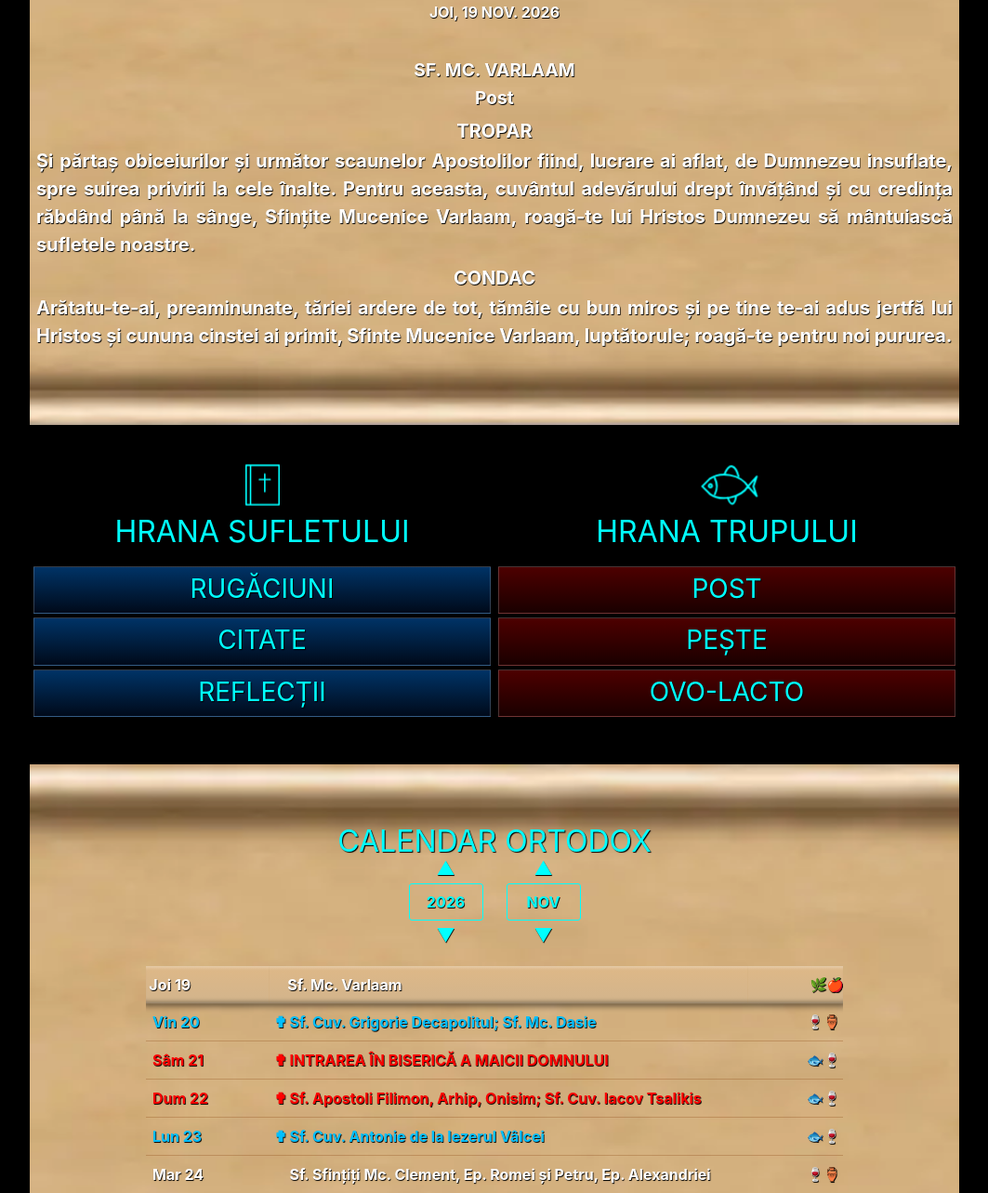
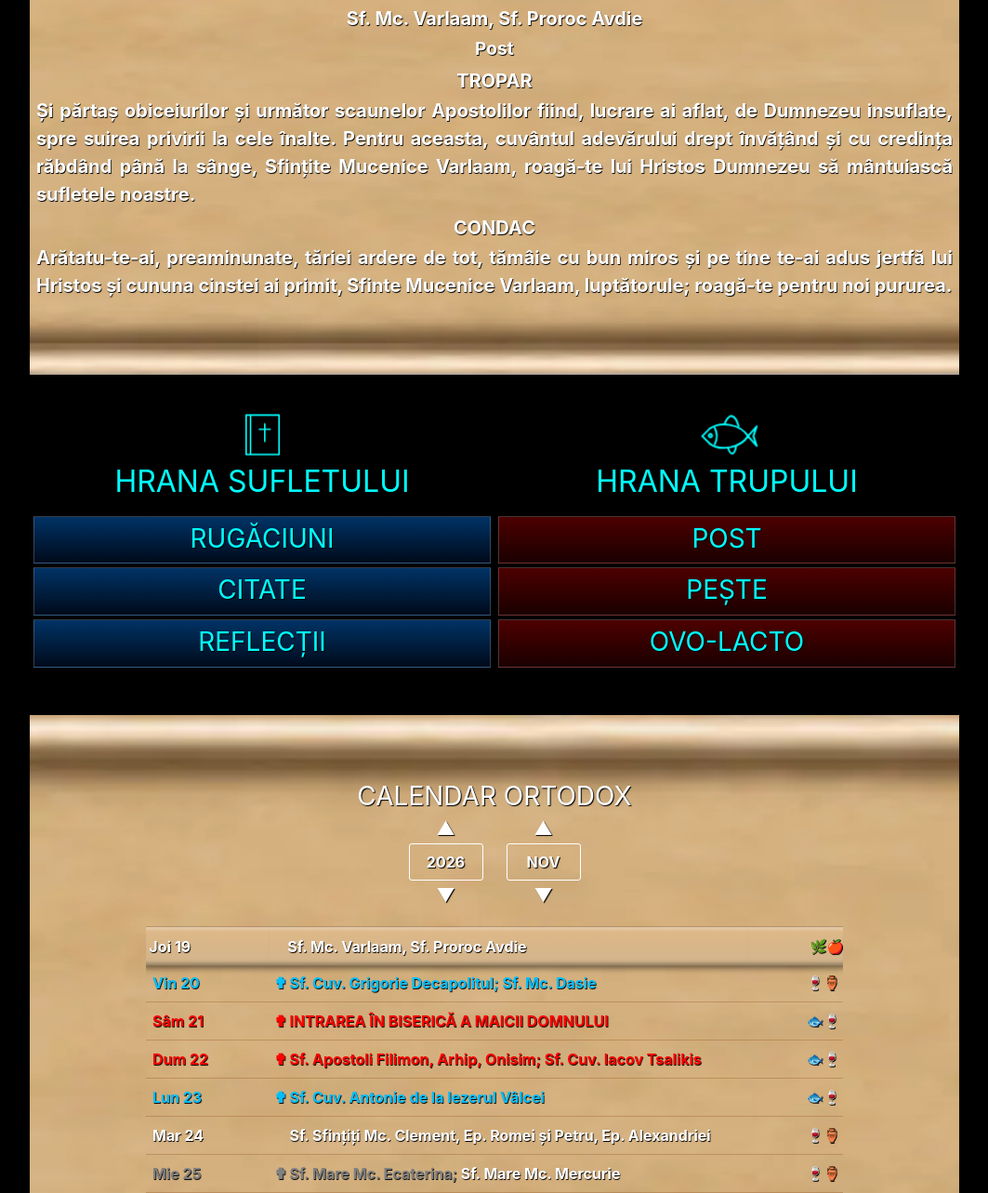
Before and after one commit to Cristian-Tr/Troparion, a plain HTML site: page index.html in a window 1280 px wide. Shown: the part 350-1633 px from the top of the page at 93% size, without its empty margins (108-1171 px from the left). Drawn offline with nearby package versions, Linux system fonts and the light colour scheme.

Commit message:
Add files via upload

```diff
--- a/11.js
+++ b/11.js
@@ -190,7 +190,7 @@ window.dateLuna = {
     // 19 NOIEMBRIE: Sf. Mc. Varlaam
     // ============================================================
     "19": {
-        nume: "Sf. Mc. Varlaam",
+        nume: "Sf. Mc. Varlaam, Sf. Proroc Avdie",
         tropar: "Şi părtaş obiceiurilor şi următor scaunelor Apostolilor fiind, lucrare ai aflat, de Dumnezeu insuflate, spre suirea privirii la cele înalte. Pentru aceasta, cuvântul adevărului drept învăţând şi cu credinţa răbdând până la sânge, Sfinţite Mucenice Varlaam, roagă-te lui Hristos Dumnezeu să mântuiască sufletele noastre.",
         condac: "Arătatu-te-ai, preaminunate, tăriei ardere de tot, tămâie cu bun miros şi pe tine te-ai adus jertfă lui Hristos şi cununa cinstei ai primit, Sfinte Mucenice Varlaam, luptătorule; roagă-te pentru noi pururea.",
         culoare: "incolor"
--- a/index.html
+++ b/index.html
@@ -100,14 +100,12 @@
         </div>
         <!-- PAPIRUS CU DATA SI TROPAR -->
         <div class="container text-center" id="papirus-header">
-            <h2 style="margin-bottom: 17px;">
-                PRAZNICUL ZILEI</h2>
             <b id="todayDate"></b>
             <div id="colorCross"
                 style="visibility: hidden; opacity: 0;  margin-top: -.2em; font-size: 1.7em; font-weight: bold;">
                 &#10015;
             </div>
-            <div class="prazniculZilei text-uppercase"></div>
+            <div class="prazniculZilei"></div>
             <div class="menuType"></div>
             <div id="troparTitle">
                 TROPAR</div>
@@ -256,7 +254,7 @@
 
         <section class="calendar-lunar-papirus col-12 text-center" id="thirdZone">
 
-            <h2 class="text-center" style="margin-top: 7px;">CALENDAR ORTODOX</h2>
+            <h3 class="text-center" style="margin-top: 7px; color: white;">CALENDAR ORTODOX</h3>
             <div>
                 <!-- Zona de controale (Anul și Luna cu săgeți sus/jos) -->
                 <div
@@ -264,21 +262,21 @@
                     <!-- Control An -->
                     <div style="display: flex; flex-direction: column; align-items: center;">
                         <button id="anSus"
-                            style="background: none; border: none; cursor: pointer;  text-shadow: .7px .7px .7px black; font-size: 1.25em; color: cyan;">▲</button>
+                            style="background: none; border: none; cursor: pointer;  text-shadow: 1px 1px 1px black; font-size: 1.25em; color: white;">▲</button>
                         <span id="afisajAn"
-                            style="font-size: 1em; color: cyan; font-weight: bold; text-shadow: .7px .7px .7px black; padding: 7px; border: 1px solid cyan; border-radius: 3px; min-width: 80px; background: incolor;">2026</span>
+                            style="font-size: 1em; color: white; font-weight: bold; text-shadow: 1px 1px 1px black; padding: 7px; border: 1px solid white; border-radius: 3px; min-width: 80px; background: incolor;">2026</span>
                         <button id="anJos"
-                            style="background: none; border: none; cursor: pointer;  text-shadow: .7px .7px .7px black; font-size: 1.25em; color: cyan;">▼</button>
+                            style="background: none; border: none; cursor: pointer;  text-shadow: 1px 1px 1px black; font-size: 1.25em; color: white;">▼</button>
                     </div>
 
                     <!-- Control Lună -->
                     <div style="display: flex; flex-direction: column; align-items: center;">
                         <button id="lunaSus"
-                            style="background: none; border: none; cursor: pointer; text-shadow: .7px .7px .7px black; font-size: 1.25em; color: cyan;">▲</button>
+                            style="background: none; border: none; cursor: pointer; text-shadow: 1px 1px 1px black; font-size: 1.25em; color: white;">▲</button>
                         <span id="afisajLuna"
-                            style="font-size: 1em; color: cyan; font-weight: bold; text-shadow: .7px .7px .7px black; padding: 7px; border: 1px solid cyan; border-radius: 3px; min-width: 80px; background: incolor;">IAN</span>
+                            style="font-size: 1em; color: white; font-weight: bold; text-shadow: 1px 1px 1px black; padding: 7px; border: 1px solid white; border-radius: 3px; min-width: 80px; background: incolor;">IAN</span>
                         <button id="lunaJos"
-                            style="background: none; border: none; cursor: pointer;  text-shadow: .7px .7px .7px black; font-size: 1.25em; color: cyan;">▼</button>
+                            style="background: none; border: none; cursor: pointer;  text-shadow: 1px 1px 1px black; font-size: 1.25em; color: white;">▼</button>
                     </div>
                 </div>
             </div>
--- a/style.css
+++ b/style.css
@@ -46,7 +46,7 @@ h1 {
 }
 
 h2 {
-    color: cyan !important;
+    color: cyan;
     font-weight: 400;
     text-transform: uppercase;
     text-shadow: 1px 1px 1px black;
@@ -136,7 +136,7 @@ b {
 }
 
 .prazniculZilei {
-    font-size: 1.2em;
+    font-size: 1.25em;
     font-weight: 700;
     margin-bottom: .3em;
     display: block;
```
